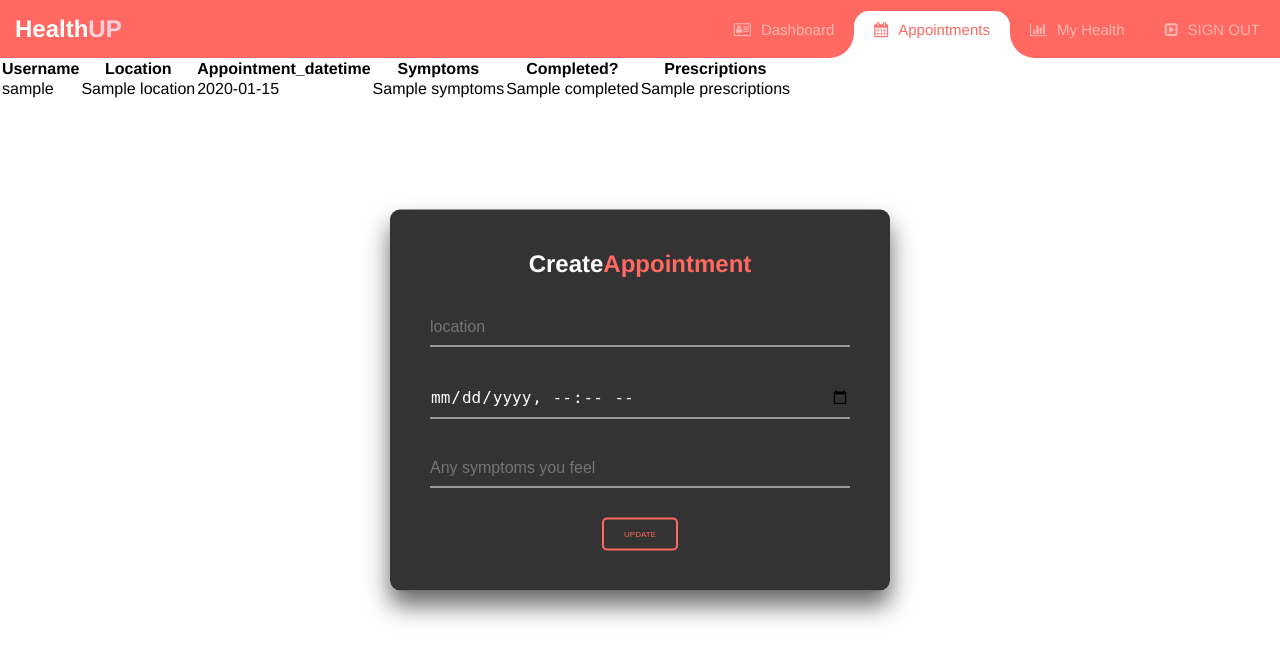
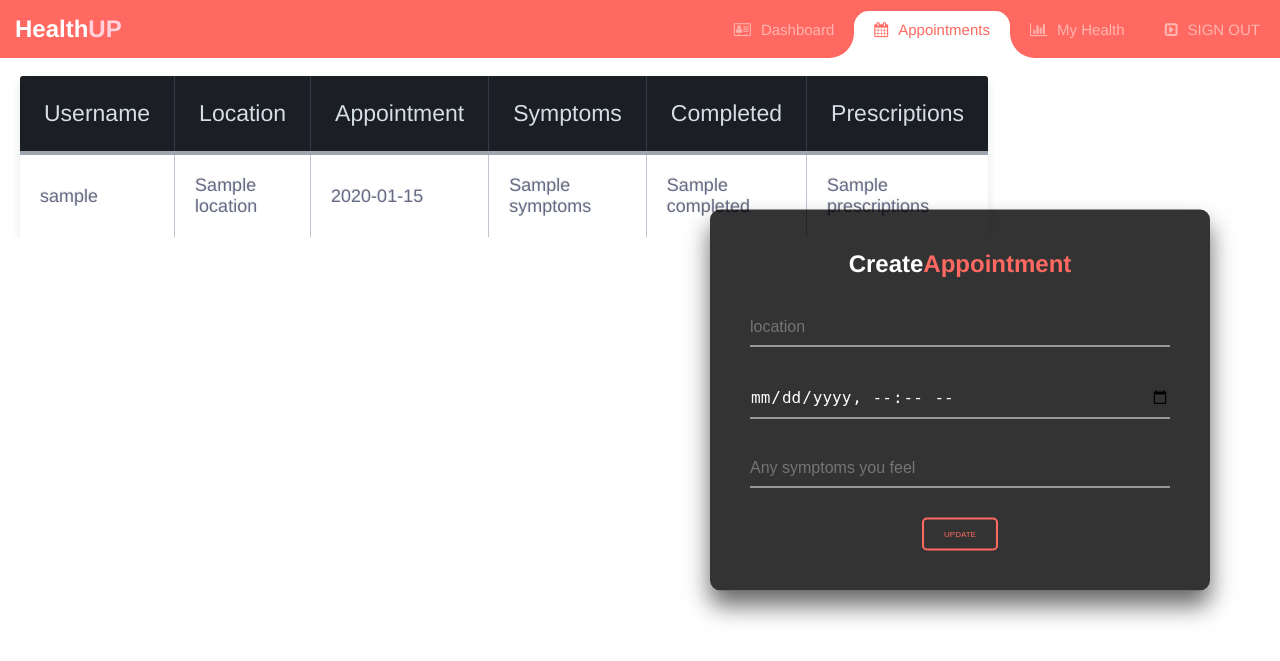
Before and after one commit to OneGiantNick/HackConcode2022, a Flask app: template templates/appointment.html in a window 1280 px wide. Shown: the top 661 px of the page. Run offline with Flask 2, Linux system fonts and the light colour scheme; the template is opened without the code that fills it: most values are stand-ins (such as "Sample title", 1, 10 or a date in 2020); parts of the project's set-up code (start-up, migrations or seed data) failed here and were passed over; some libraries are stand-ins or nearby versions.

Commit message:
appointments and cleaned solution

```diff
--- a/app.py
+++ b/app.py
@@ -105,12 +105,15 @@ def appointments():
     if len(appointment_list) != 0:
         appointment_list_info = []
         print(len(appointment_list))
+
         for i in range(len(appointment_list)):
+            appointtime = functions.getAppointmentDate(appointment_list[i])
+            timestring = datetime.fromtimestamp(appointtime)
             print(appointment_list[i])
             info = (
                 username,
                 functions.getLocation(appointment_list[i]),
-                functions.getAppointmentDate(appointment_list[i]),
+                timestring,
                 functions.getSymptoms(appointment_list[i]),
                 functions.getCompleted(appointment_list[i]),
                 functions.getPrescriptions(appointment_list[i]),
--- a/static/style.css
+++ b/static/style.css
@@ -512,3 +512,149 @@ i {
   color: white;
   margin-right: 20px;
 }
+
+/*** Table Styles **/
+
+table {
+  background: white;
+  border-radius: 5px;
+  border-collapse: collapse;
+  margin-left: 20px;
+  max-width: 600px;
+  padding: 5px;
+  width: 100%;
+  box-shadow: 0 5px 10px rgba(0, 0, 0, 0.1);
+  animation: float 5s infinite;
+}
+
+th {
+  color: #D5DDE5;
+  ;
+  background: #1b1e24;
+  border-bottom: 4px solid #9ea7af;
+  border-right: 1px solid #343a45;
+  font-size: 23px;
+  font-weight: 100;
+  padding: 24px;
+  text-align: left;
+  text-shadow: 0 1px 1px rgba(0, 0, 0, 0.1);
+  vertical-align: middle;
+}
+
+th:first-child {
+  border-top-left-radius: 3px;
+}
+
+th:last-child {
+  border-top-right-radius: 3px;
+  border-right: none;
+}
+
+tr {
+  border-top: 1px solid #C1C3D1;
+  color: #666B85;
+  font-size: 16px;
+  font-weight: normal;
+  text-shadow: 0 1px 1px rgba(256, 256, 256, 0.1);
+}
+
+tr:hover td {
+  background: #4E5066;
+  color: #FFFFFF;
+  border-top: 1px solid #22262e;
+}
+
+tr:first-child {
+  border-top: none;
+}
+
+tr:last-child {
+  border-bottom: none;
+}
+
+tr:nth-child(odd) td {
+  background: #EBEBEB;
+}
+
+tr:nth-child(odd):hover td {
+  background: #4E5066;
+}
+
+tr:last-child td:first-child {
+  border-bottom-left-radius: 3px;
+}
+
+tr:last-child td:last-child {
+  border-bottom-right-radius: 3px;
+}
+
+td {
+  background: #FFFFFF;
+  padding: 20px;
+  text-align: left;
+  vertical-align: middle;
+  font-weight: 300;
+  font-size: 18px;
+  text-shadow: -1px -1px 1px rgba(0, 0, 0, 0.1);
+  border-right: 1px solid #C1C3D1;
+}
+
+td:last-child {
+  border-right: 0px;
+}
+
+th.text-left {
+  text-align: left;
+}
+
+td.text-left {
+  text-align: left;
+}
+
+
+.appointment-box {
+  position: absolute;
+  top: 50%;
+  left: 75%;
+  width: 500px;
+  padding: 40px;
+  transform: translate(-50%, -50%);
+  background: rgba(0, 0, 0, .8);
+  box-sizing: border-box;
+  box-shadow: 0 15px 25px rgba(0, 0, 0, .6);
+  border-radius: 10px;
+}
+
+.appointment-box h2 {
+  margin: 0 0 30px;
+  padding: 0;
+  color: #fff;
+  text-align: center;
+}
+
+.appointment-box .user-box {
+  position: relative;
+}
+
+.appointment-box .user-box input {
+  width: 100%;
+  padding: 10px 0;
+  font-size: 16px;
+  color: #fff;
+  margin-bottom: 30px;
+  border: none;
+  border-bottom: 1px solid #fff;
+  outline: none;
+  background: transparent;
+}
+
+.appointment-box .user-box label {
+  position: absolute;
+  top: 0;
+  left: 0;
+  padding: 10px 0;
+  font-size: 16px;
+  color: #fff;
+  pointer-events: none;
+  transition: .5s;
+}
--- a/templates/appointment.html
+++ b/templates/appointment.html
@@ -2,7 +2,7 @@
 {% set active_page = "appointments" %}
 {% block content %}
 <!--Put code here-->
-<div class="login-box">
+<div class="appointment-box">
    <h2>Create<span id="box">Appointment</span></h2>
    <form method="POST" action="">
       <div class="user-box">
@@ -22,17 +22,18 @@
    </form>
 </div>
 {% if message %}
-<h2>{{ message }}</h2>
+<h2 class="title">{{ message }}</h2>
 {% endif %}
 
 {% if data %}
+<br>
 <table>
    <tr>
       <th class="text-left">Username</th>
       <th class="text-left">Location</th>
-      <th class="text-left">Appointment_datetime</th>
+      <th class="text-left">Appointment</th>
       <th class="text-left">Symptoms</th>
-      <th class="text-left">Completed?</th>
+      <th class="text-left">Completed</th>
       <th class="text-left">Prescriptions</th>
    </tr>
    {% for username, location, appointment_datetime, symptoms, completed, prescriptions in data %}
```
Also changed, not shown: test.py (deleted, +0 -8 lines), static/hospital.jpg (deleted).
